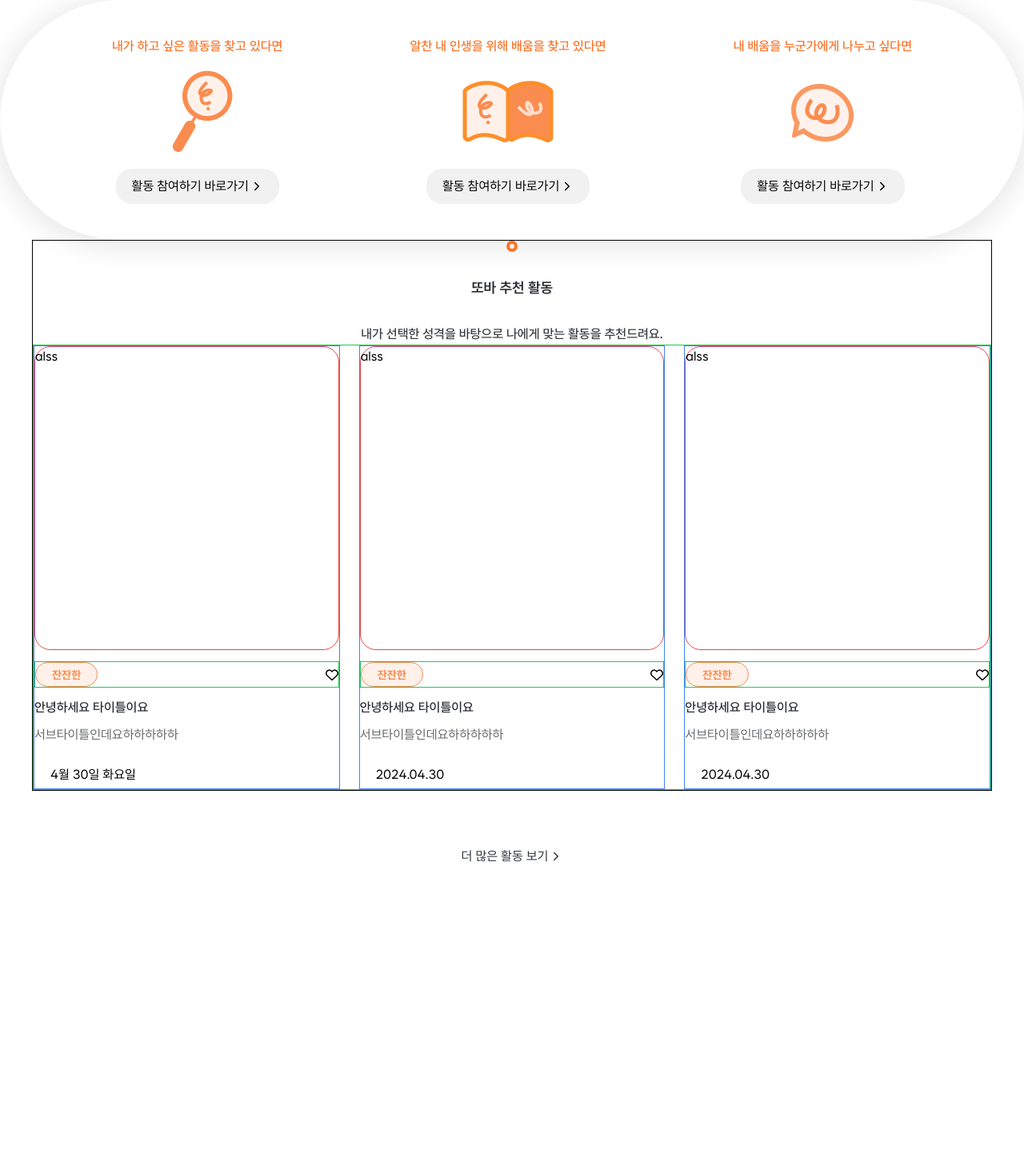
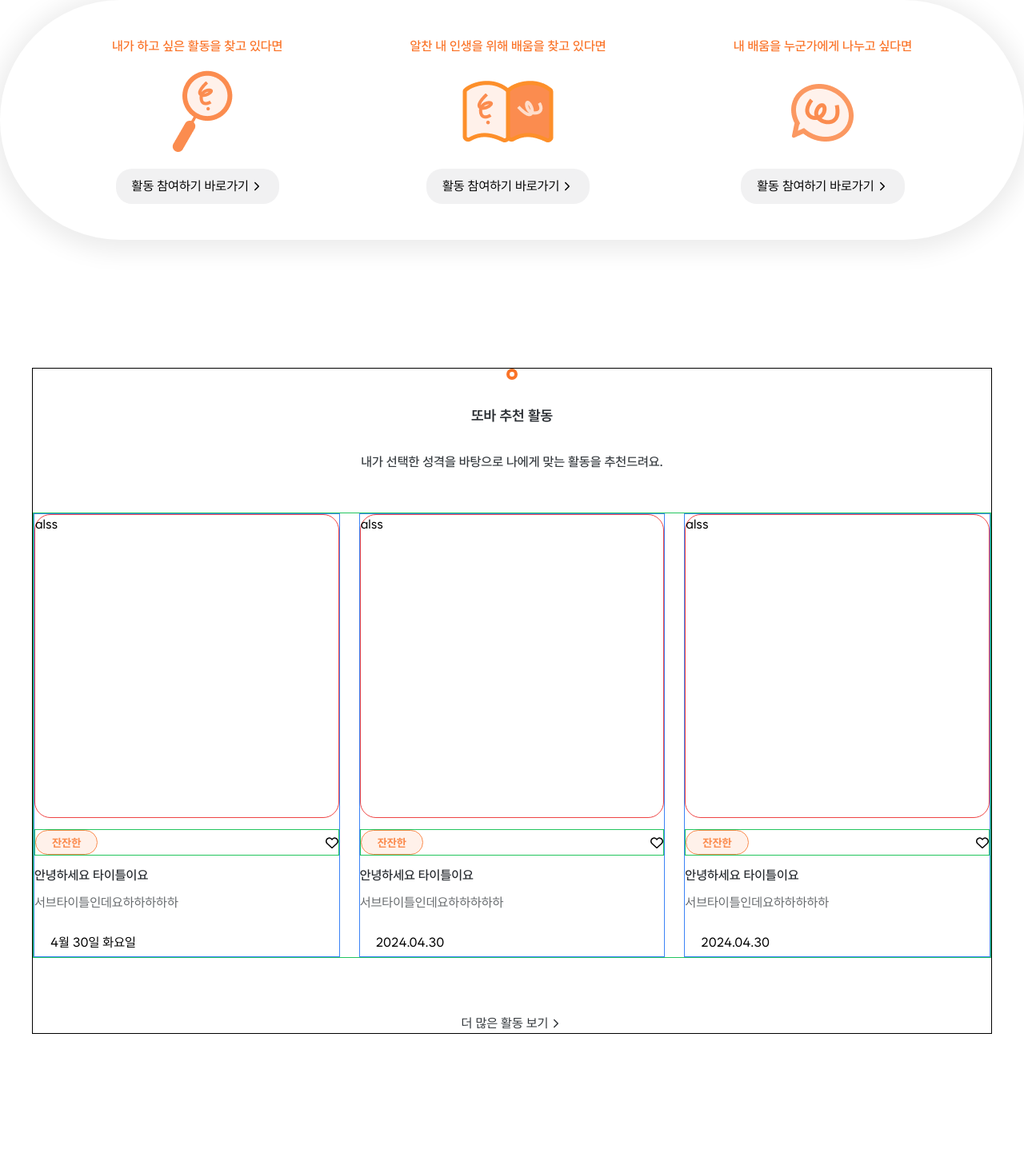
Before and after one commit to Kusitms-29th-Meetup-TeamE/Frontend, a Next.js app: page / in a window 1280 px wide. Shown: the top 1452 px of the page at 80% size. Before the commit the page ends 1083 px from the top, so only its background shows below. Built offline with nearby package versions, Linux system fonts and the light colour scheme.

Commit message:
🌈 Update(#8): modified layout

```diff
--- a/src/app/page.tsx
+++ b/src/app/page.tsx
@@ -2,6 +2,7 @@ import { IoIosArrowForward } from 'react-icons/io';
 
 import HowTo from '@/containers/main/HowTo';
 import RecommendActivity from '@/containers/main/RecommendActivity';
+import ShareExperience from '@/containers/main/ShareExperience';
 
 import Image from 'next/image';
 
@@ -13,7 +14,7 @@ export const metadata = {
 
 export default function Home() {
   return (
-    <main>
+    <main className="flex flex-col gap-[160px]">
       {/* <div
         className="w-full mx-auto max-w-[1800px] px-[60px] h-[700px] flex justify-center"
         style={{
@@ -23,13 +24,7 @@ export default function Home() {
       /> */}
       <HowTo />
       <RecommendActivity />
-
-      <div className="mt-[70px] w-full mx-auto max-w-[1200px] text-center text-body3 text-gray-10">
-        <div className="inline-flex items-center gap-[2px] cursor-pointer">
-          더 많은 활동 보기
-          <IoIosArrowForward />
-        </div>
-      </div>
+      <ShareExperience />
     </main>
   );
 }
--- a/src/containers/main/RecommendActivity.tsx
+++ b/src/containers/main/RecommendActivity.tsx
@@ -1,3 +1,5 @@
+import { IoIosArrowForward } from 'react-icons/io';
+
 import MainTitle from '@/components/main/MainTitle';
 import RecommendItem from '@/components/main/RecommendItem';
 
@@ -37,6 +39,7 @@ export default function RecommendActivity() {
       <MainTitle
         title="또바 추천 활동"
         subTitle="내가 선택한 성격을 바탕으로 나에게 맞는 활동을 추천드려요."
+        className="mb-[50px]"
       />
 
       <div className="flex gap-6 justify-center border border-green-500">
@@ -56,6 +59,12 @@ export default function RecommendActivity() {
           );
         })}
       </div>
+      <div className="mt-[70px] w-full mx-auto max-w-[1200px] text-center text-body3 text-gray-10">
+        <div className="inline-flex items-center gap-[2px] cursor-pointer">
+          더 많은 활동 보기
+          <IoIosArrowForward />
+        </div>
+      </div>
     </div>
   );
 }
```
